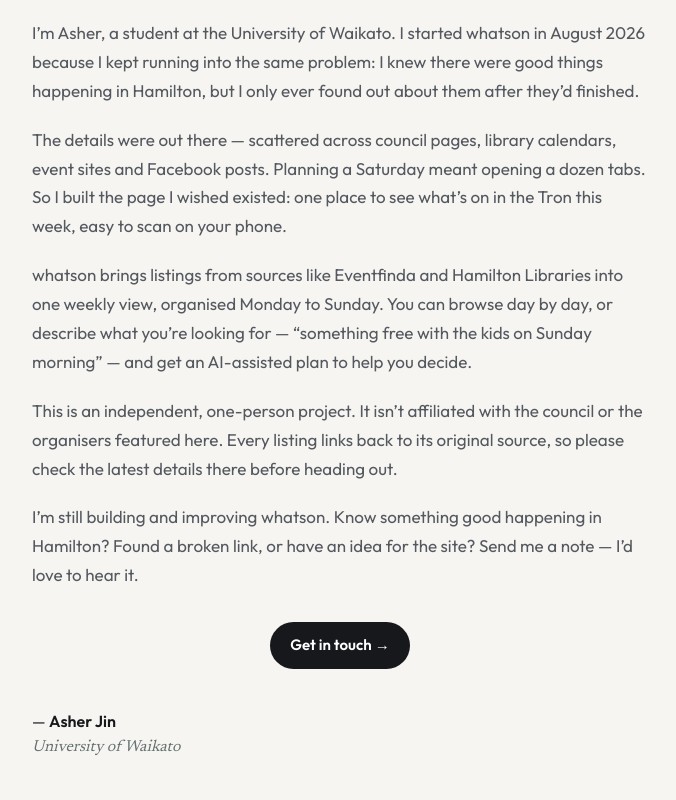
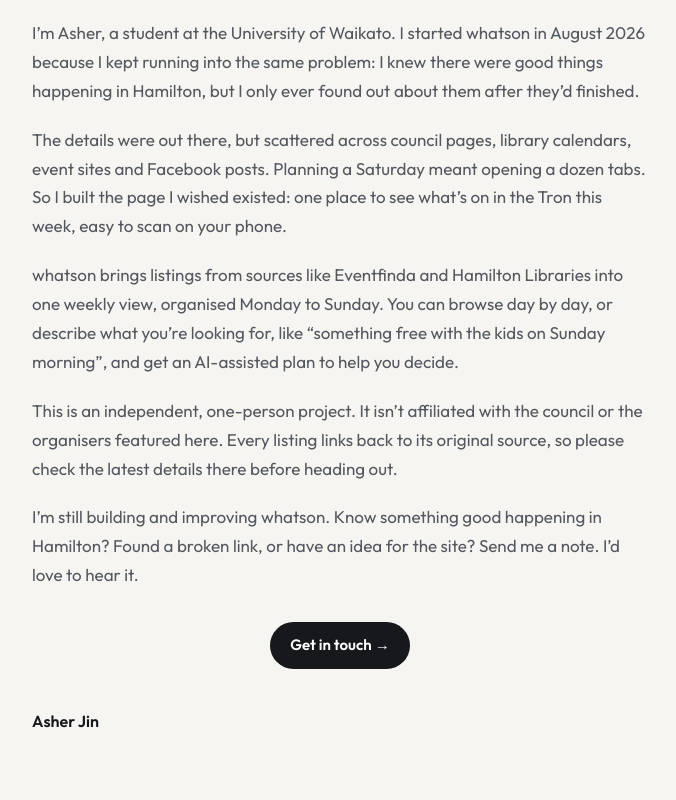
Before and after one commit to boqiaok/the-tron-loop, a Next.js app in the folder web/: page /about in a window 1280 px wide. Shown: the part 280-1080 px from the top of the page, without its empty margins (300-976 px from the left). Built offline with nearby package versions, Linux system fonts and the light colour scheme.

Commit message:
Simplify about page wording and signature

```diff
--- a/web/src/app/(public)/about/page.tsx
+++ b/web/src/app/(public)/about/page.tsx
@@ -33,7 +33,7 @@ export default function AboutPage() {
             only ever found out about them after they’d finished.
           </p>
           <p>
-            The details were out there — scattered across council pages,
+            The details were out there, but scattered across council pages,
             library calendars, event sites and Facebook posts. Planning a
             Saturday meant opening a dozen tabs. So I built the page I wished
             existed: one place to see what’s on in the Tron this week, easy to
@@ -42,8 +42,8 @@ export default function AboutPage() {
           <p>
             whatson brings listings from sources like Eventfinda and Hamilton
             Libraries into one weekly view, organised Monday to Sunday. You can
-            browse day by day, or describe what you’re looking for —
-            “something free with the kids on Sunday morning” — and get an
+            browse day by day, or describe what you’re looking for, like
+            “something free with the kids on Sunday morning”, and get an
             AI-assisted plan to help you decide.
           </p>
           <p>
@@ -55,7 +55,7 @@ export default function AboutPage() {
           <p>
             I’m still building and improving whatson. Know something good
             happening in Hamilton? Found a broken link, or have an idea for the
-            site? Send me a note — I’d love to hear it.
+            site? Send me a note. I’d love to hear it.
           </p>
         </div>
 
@@ -66,13 +66,7 @@ export default function AboutPage() {
           Get in touch →
         </a>
 
-        <p className="mt-10 self-start text-base leading-[1.5]">
-          — <span className="font-semibold">Asher Jin</span>
-          <br />
-          <span className="font-serif text-muted-foreground italic">
-            University of Waikato
-          </span>
-        </p>
+        <p className="mt-10 self-start text-base font-semibold">Asher Jin</p>
       </article>
 
       <section className="mx-auto max-w-[1120px] px-[18px] pb-12 md:px-8 md:pb-16">
```
